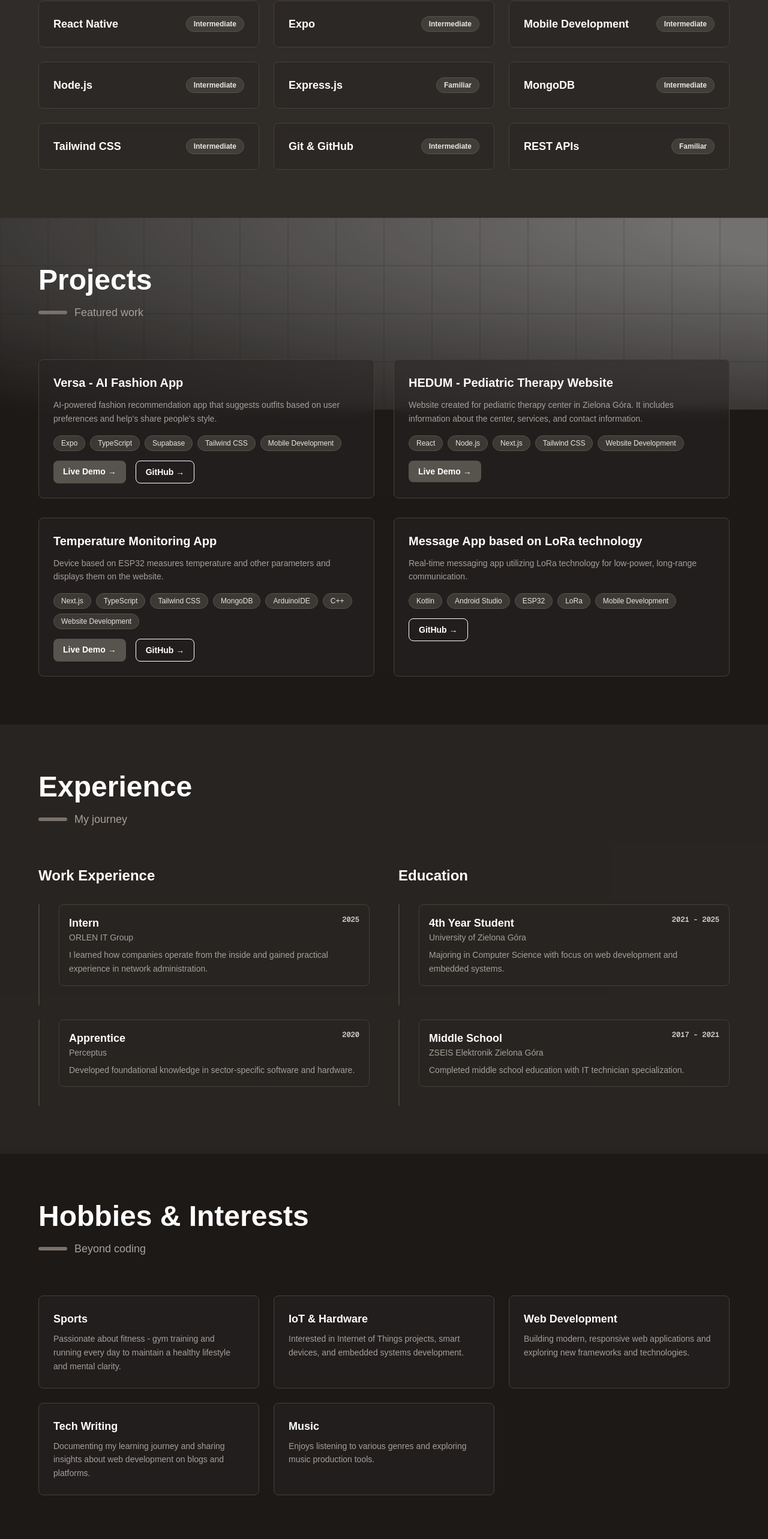
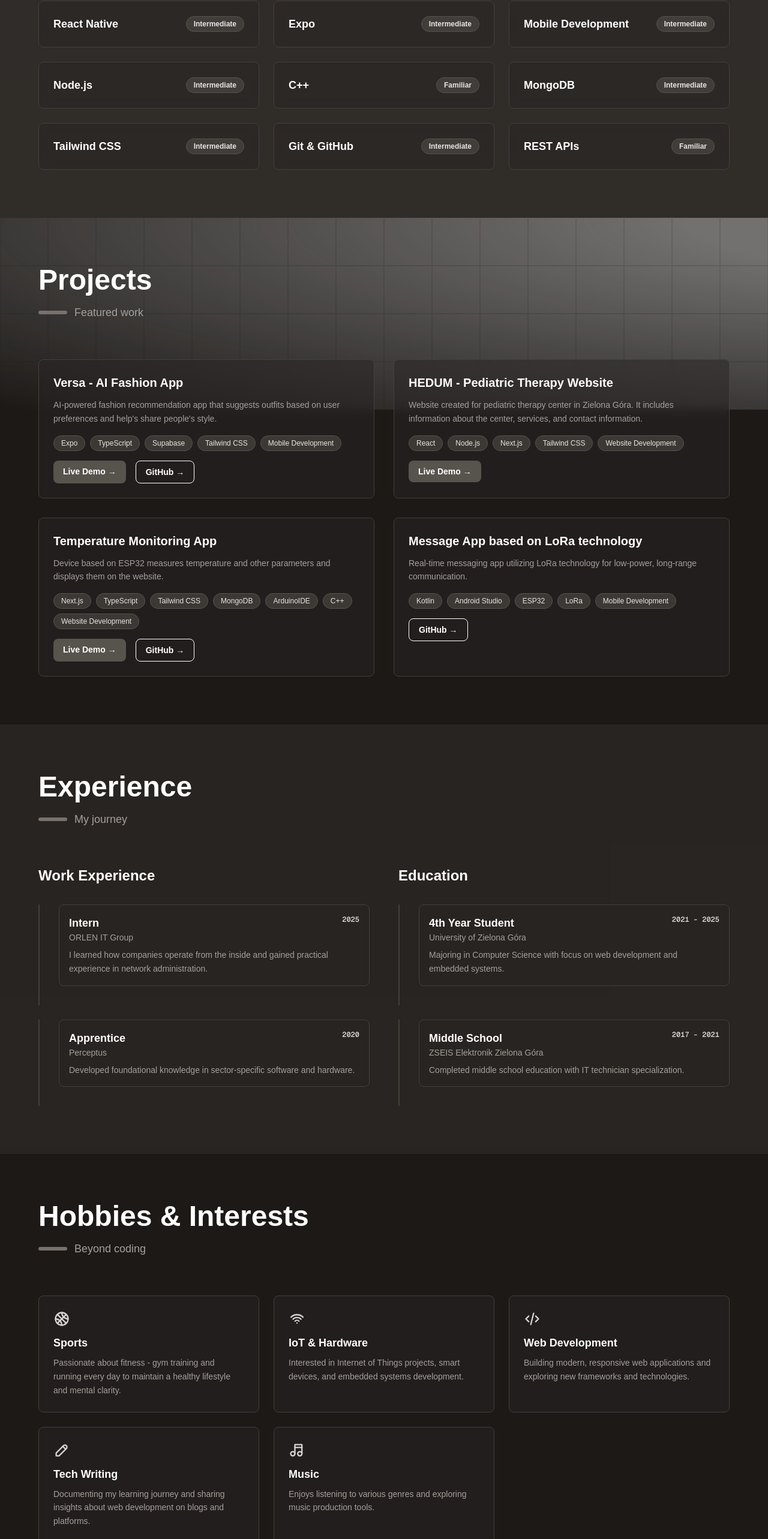
Before and after one commit to Fernando546/portfolio, a Next.js app: page / in a window 1280 px wide. Shown: the part 1137-3703 px from the top of the page at 60% size. Built offline with nearby package versions, Linux system fonts and the light colour scheme.

Commit message:
Enhance Home component by updating skill proficiency and adding icons to HobbyCard

```diff
--- a/app/page.tsx
+++ b/app/page.tsx
@@ -11,7 +11,7 @@ import { BackgroundRippleEffect } from "@/components/ui/background-ripple-effect
 import { FloatingDock } from "@/components/ui/floating-dock";
 import { Spotlight } from "@/components/ui/spotlight-new";
 import { HoverBorderGradient } from "@/components/ui/hover-border-gradient";
-import { IconMail, IconBrandGithub, IconBrandLinkedin } from "@tabler/icons-react";
+import { IconMail, IconBrandGithub, IconBrandLinkedin, IconBallBasketball, IconWifi, IconCode, IconPencil, IconMusic } from "@tabler/icons-react";
 import { useState } from "react";
 
 export default function Home() {
@@ -237,7 +237,7 @@ export default function Home() {
 
             {/* Backend */}
             <SkillCard name="Node.js" proficiency="intermediate" />
-            <SkillCard name="Express.js" proficiency="beginner" />
+            <SkillCard name="C++" proficiency="beginner" />
             <SkillCard name="MongoDB" proficiency="intermediate" />
 
             {/* Tools & Other */}
@@ -360,26 +360,31 @@ export default function Home() {
             <HobbyCard
               title="Sports"
               description="Passionate about fitness - gym training and running every day to maintain a healthy lifestyle and mental clarity."
+              icon={<IconBallBasketball size={28} />}
             />
 
             <HobbyCard
               title="IoT & Hardware"
               description="Interested in Internet of Things projects, smart devices, and embedded systems development."
+              icon={<IconWifi size={28} />}
             />
 
             <HobbyCard
               title="Web Development"
               description="Building modern, responsive web applications and exploring new frameworks and technologies."
+              icon={<IconCode size={28} />}
             />
 
             <HobbyCard
               title="Tech Writing"
               description="Documenting my learning journey and sharing insights about web development on blogs and platforms."
+              icon={<IconPencil size={28} />}
             />
 
             <HobbyCard
               title="Music"
               description="Enjoys listening to various genres and exploring music production tools."
+              icon={<IconMusic size={28} />}
             />
           </div>
         </div>
@@ -424,7 +429,7 @@ export default function Home() {
       {/* Footer */}
       <footer className="border-t border-stone-700 py-8 px-6 bg-stone-800/50">
         <div className="max-w-6xl mx-auto text-center text-stone-400 text-sm">
-          <p>© 2024 Dawid. All rights reserved.</p>
+          <p>© 2025 Personal Portfolio. All rights reserved.</p>
         </div>
       </footer>
     </div>
--- a/components/ui/HobbyCard.tsx
+++ b/components/ui/HobbyCard.tsx
@@ -1,12 +1,20 @@
+import { ReactNode } from "react";
+
 interface HobbyCardProps {
   title: string;
   description: string;
+  icon?: ReactNode;
 }
 
-export default function HobbyCard({ title, description }: HobbyCardProps) {
+export default function HobbyCard({ title, description, icon }: HobbyCardProps) {
   return (
     <div className="group animate-fade-in-up relative rounded-lg border border-stone-700 bg-stone-800/50 hover:bg-stone-700/70 hover:border-stone-600 hover:shadow-lg transition-all duration-300 p-6 backdrop-blur-sm">
       <div className="relative z-10">
+        {icon && (
+          <div className="mb-3 text-stone-300 group-hover:text-stone-100 transition-colors">
+            {icon}
+          </div>
+        )}
         <h3 className="text-lg font-semibold text-white mb-2">{title}</h3>
         <p className="text-stone-400 text-sm leading-relaxed">{description}</p>
       </div>
```
